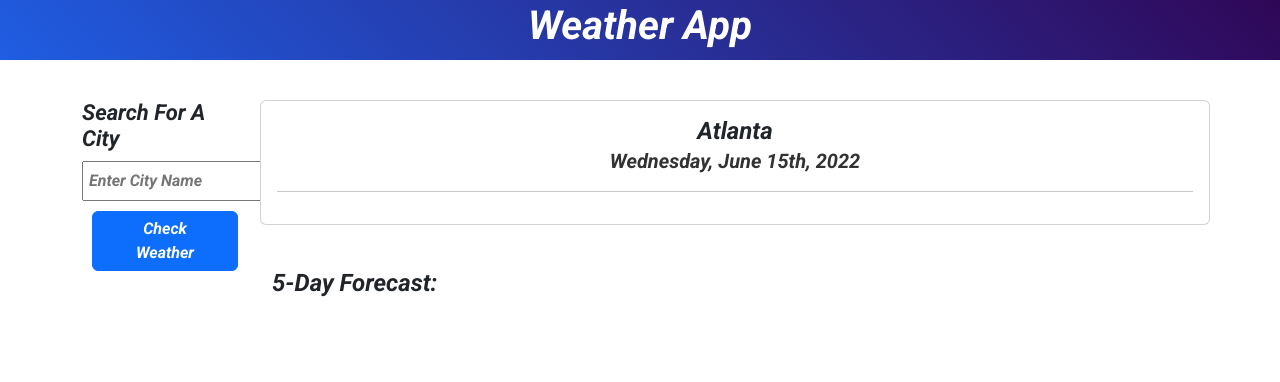
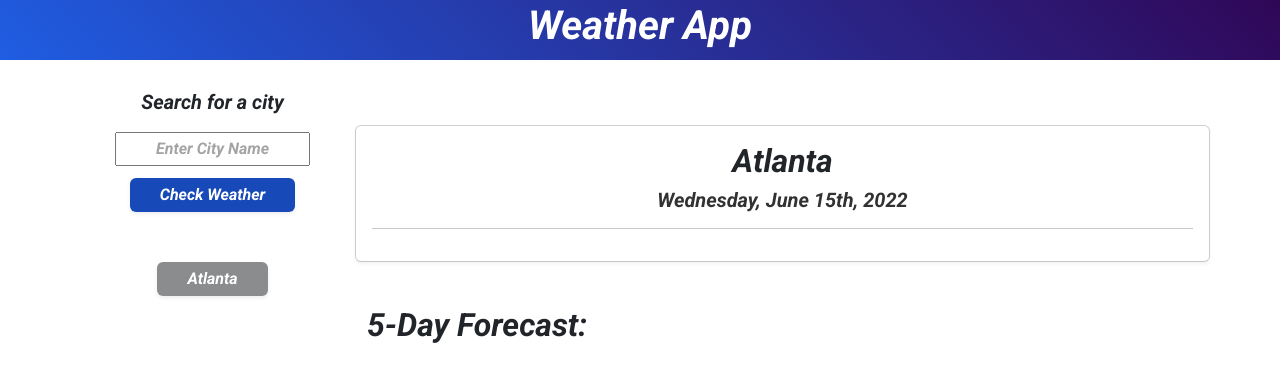
Before and after one commit to LuciaMGil/weather-app, a plain HTML site: page index.html in a window 1280 px wide. Drawn offline with nearby package versions, Linux system fonts and the light colour scheme; no server answers.

Commit message:
Changed main margin

```diff
--- a/index.html
+++ b/index.html
@@ -21,28 +21,26 @@
     <div class="row main-row">
 
         <!-- Search bar and buttons section -->
-        <aside class="col-sm-2" id="side-bar">
-            <h5>Search For A City</h5>
+        <aside class="col-sm-3 text-center" id="side-bar">
+            <h5>Search for a city</h5>
                     <input id="user-input" type="text" placeholder="Enter City Name">
-                    <button type="button" class="btn btn-primary " id="submit-btn">
+                    <button type="button" class="btn btn-primary shadow-sm" id="submit-btn">
                        Check Weather
                     </button>
-
              <!-- Button display -->
             <div id="citiesBtn" class="button-group ">
             </div>
         </aside>
 
         <!-- Weather section -->
-        <main class="col-md-10">
+        <main class="col-md-9">
             <div class="card row" id="current-city-info">
-                <div class="card-body">
-                    <h4 class="card-title current-card text-center">
-                        <span id="city-name"> Atlanta</span>
-                        <br>
-                        <span id="current-date"> </span>
+                <div class="card-body shadow-sm">
+                    <div class="card-title current-card text-center">
+                        <h2 id="city-name"> Atlanta</h2>
+                        <h3 id="current-date"> </h3>
                         <hr>
-                    </h4>
+                    </div>
                     <!-- Current weather display -->
                     <div  id="display-current-weather">
                     </div>
@@ -50,7 +48,7 @@
             </div>
             <br>
             <div class="card-body">
-                <h4 class="text-left fiveDay">5-Day Forecast:</h4>
+                <h2 class="text-left fiveDay">5-Day Forecast:</h2>
                 <div class="row row-cols-6" id="forecastDiv">
                 </div>
             </div>
--- a/script.js
+++ b/script.js
@@ -15,6 +15,7 @@ var cities = [{
 $(document).ready( function () {
 
     getCurrentWeather(cities[0].lat,cities[0].lon);
+    cityBtn();
 
 });
 
@@ -35,7 +36,7 @@ getLatLon = () => {
         }
 
         cityName.empty();
-        cityName.append(`<h4 class = cap>${inputVal.val()}</h4>`);
+        cityName.append(`<h4 class="cap">${inputVal.val()}</h4>`);
 
         // push city input object to cities array
 
@@ -89,7 +90,7 @@ getCurrentWeather = (lat, lon) => {
             var temp = data.daily[i].temp.day;
             var humidity = data.daily[i].humidity;
             var forecastedWindSpeed = data.daily[i].wind_speed;
-            var ForecastCol = $(`<div class="col card card-body forecastCards col-sm-2 shadow-sm text-left data-type="` + i + `"> <ul><li>${dateFormat}</li> <br> <li>Temp: ${temp} F° </li> <li>Humidity: ${humidity}% </li><li> Wind Speed: ${forecastedWindSpeed} MPH <li></ul></div>`);
+            var ForecastCol = $(`<div class="col card card-body forecastCards col-sm-2 shadow-sm text-left data-type="` + i + `"> <ul><h6 style="text-decoration: underline">${dateFormat}</h6> <br> <li>Temp: ${temp} F° </li> <li>Humidity: ${humidity}% </li><li> Wind Speed: ${forecastedWindSpeed} MPH <li></ul></div>`);
             forecastDiv.append(ForecastCol);
         }
 
@@ -102,7 +103,7 @@ getCurrentWeather = (lat, lon) => {
 cityBtn = () => {
     citiesBtn.empty();
     cities.forEach(city => {
-        citiesBtn.append(`<button class = "btn btn-primary citiesBtn cap" value="${city}">${city.name}</button><br/>`);
+        citiesBtn.append(`<button class = "btn btn-primary citiesBtn shadow-sm cap" value="${city}">${city.name}</button><br/>`);
 
     })
 
@@ -114,7 +115,7 @@ citiesBtn.on("click", function (e) {
     var matchingCity = getItemByName(cities, cityText);
     getCurrentWeather(matchingCity.lat,matchingCity.lon);
     cityName.empty();
-    cityName.append(`<h4 class = cap>${cityText}</h4>`);
+    cityName.append(`<h4 class>${cityText}</h4>`);
 
 });
 
--- a/style.css
+++ b/style.css
@@ -3,6 +3,7 @@
     margin: 0;
     font-family: 'Roboto', sans-serif;
     justify-content: left;
+
 }
 
 header {
@@ -15,27 +16,43 @@ header {
 .cap {
     text-transform:capitalize;
 }
-
 .container {
-    margin-top: 40px;
+    margin-top: 30px;
 }
 
+#user-input {
+    padding: 3px 5px 3px 5px;
+    margin: 10px 0px 2px 0px;
+}
+::placeholder {
+    color: rgb(165, 164, 164);
+    text-align: center;
+}
+#submit-btn {
+    background-color: #174ab8;
+    margin: 10px 0px 5px 0px;
+    margin-bottom: 50px;
+}
 .btn {
-    margin: 10px;
     padding: 5px 30px 5px 30px;
+    border: none;
 }
 
-h5 {
-    font-size: 22px;
+.citiesBtn {
+    background-color: #8b8c8d;
+    margin-bottom: 20px;
 }
+
+
+
 .fiveDay {
- margin: 20px 0px 18px 0px;
+    margin: 20px 0px 18px 0px;
 }
-#user-input {
-    padding: 6px 5px 6px 5px;
-}
-.citiesBtn {
-    background-color: rgb(110, 111, 112);
+
+
+main {
+    padding: 0px;
+    margin-top: 35px!important;
 }
 
 #current-date {
@@ -45,7 +62,7 @@ h5 {
 }
 .forecastCards {
     margin-right: 5px;
-    background-color: #bcc8e0;
+    background-color: #a1b6e4;
     border: none;
 }
 ul {
@@ -55,5 +72,9 @@ ul {
 
 li {
     margin-top: 6px;
-    padding-left: 8px;
 }
+
+.forecastCards li {
+    font-size: 15px;
+    padding-left: 2px;
+}
```
